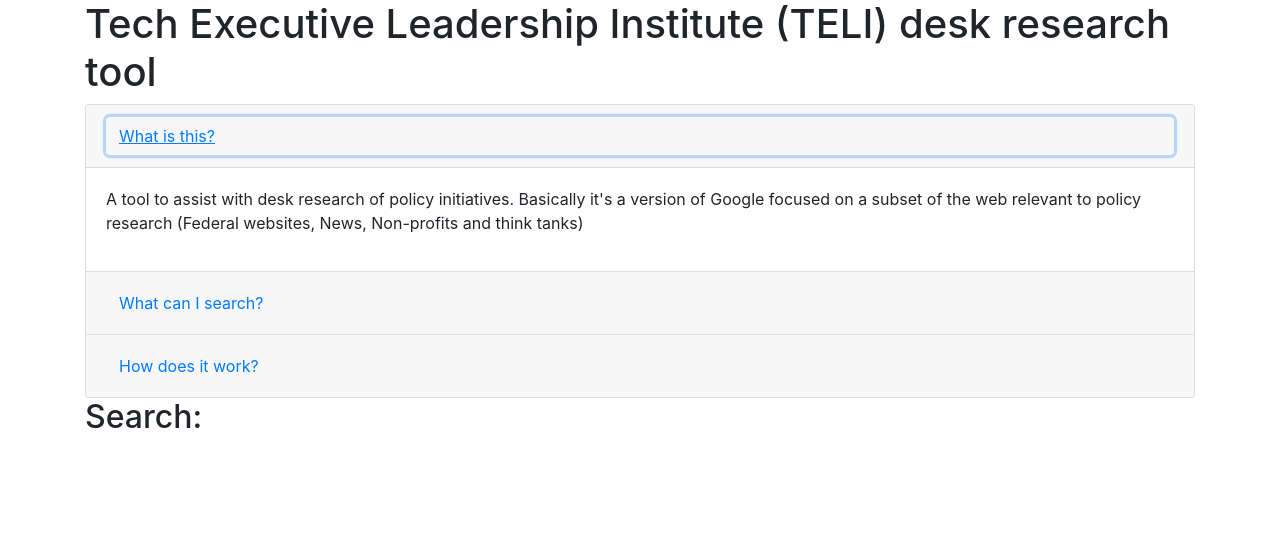
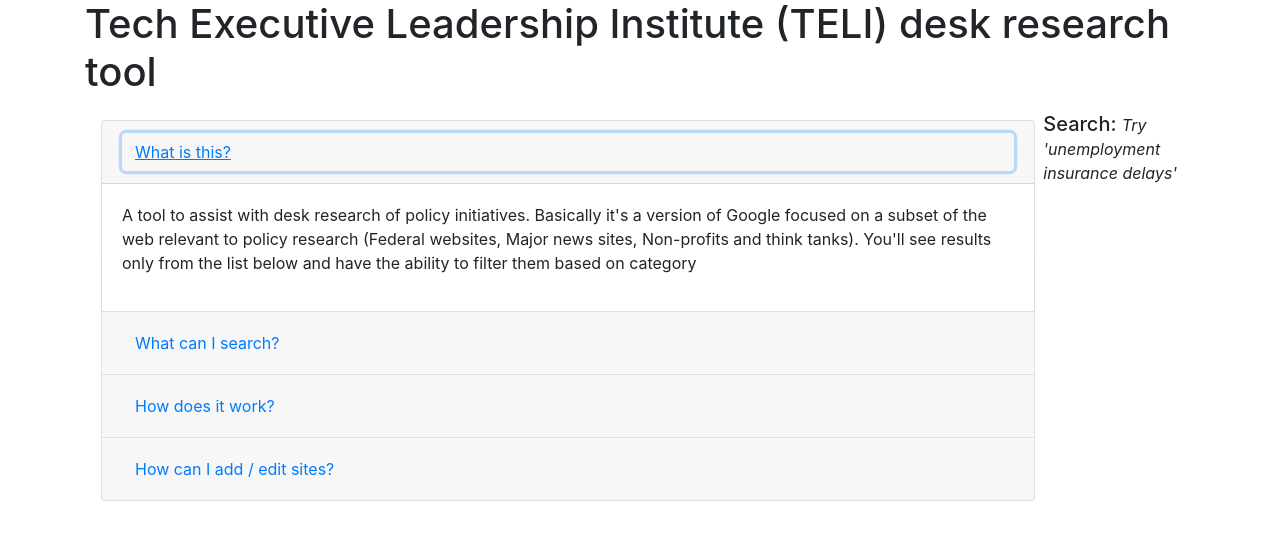
Before and after one commit to treilly/treilly.github.io, a plain HTML site: page teli/index.html in a window 1280 px wide. Both pictures are taken after a click on the button "What is this?". Drawn offline with nearby package versions, Linux system fonts and the light colour scheme.

Commit message:
Added Bootstrap.css

```diff
--- a/teli/index.html
+++ b/teli/index.html
@@ -15,7 +15,9 @@
 <body>
 	<div class="container">
  	<h1>Tech Executive Leadership Institute (TELI) desk research tool</h1>
-	<div class="accordion" id="accordionExample">
+ 	<!-- Container -->
+ 	<div class="d-flex p-2">
+	<div class="p-2 accordion" id="accordionExample">
 		  <div class="card">
 		    <div class="card-header" id="headingOne">
 		      <h2 class="mb-0">
@@ -26,7 +28,7 @@
 		  	</div>
 		    <div id="collapseOne" class="collapse" aria-labelledby="headingOne" data-parent="#accordionExample">
 		      <div class="card-body">
-			 	<p>A tool to assist with desk research of policy initiatives.  Basically it's a version of Google focused on a subset of the web relevant to policy research (Federal websites, News, Non-profits and think tanks)</p>
+			 	<p>A tool to assist with desk research of policy initiatives.  Basically it's a version of Google focused on a subset of the web relevant to policy research (Federal websites, Major news sites, Non-profits and think tanks).  You'll see results only from the list below and have the ability to filter them based on category</p>
 		      </div>
 		    </div>
   		</div>
@@ -53,10 +55,8 @@
 			 			<li>Federal agencies - DOL, CBO, FEMA, VA, and many others</li>
 			 			<li>Judiciary - uscourts.gov and JDSupra.com</li>
 			 		</ul>
-				<p>See the full list in Google Sheet <a href="https://docs.google.com/spreadsheets/d/1EsMtPNvVlAPRmfV2yT0hXdSuN4WNDF1xgODWBjx-94A/edit#gid=2101287041">here</a>
-					Note: Any edits to this list require a manual refresh.  Please email or contact me via Slack & I'll be happy to update
-				</p>
-
+				<p>See the full list in a Google Sheet <a href="https://docs.google.com/spreadsheets/d/1EsMtPNvVlAPRmfV2yT0hXdSuN4WNDF1xgODWBjx-94A/edit#gid=2101287041">here</a></p>
+				<p>Note: Any edits to this list require a manual refresh.  Please email or contact me via Slack & I'll be happy to update</p>
 		      </div>
 		    </div>
   		</div>
@@ -74,8 +74,26 @@
 		      </div>
 		    </div>
   		</div>
+		  <div class="card">
+		    <div class="card-header" id="headingFour">
+		      <h2 class="mb-0">
+		        <button class="btn btn-link btn-block text-left" type="button" data-toggle="collapse" data-target="#collapseFour" aria-expanded="true" aria-controls="collapseFour">
+		          How can I add / edit sites?
+		        </button>
+		      </h2>
 		  	</div>
- 	<h2>Search:</h2>
+		    <div id="collapseFour" class="collapse" aria-labelledby="headingFour" data-parent="#accordionExample">
+		      <div class="card-body">
+		      	<p>Email or Slack me (Tim Reilly) - input / suggestions are welcomed</p>
+		      </div>
+		    </div>
+  		</div>
+	</div>
+	<br/>
+	<div>
+	 	<h5>Search:
+	 	<small><i>Try 'unemployment insurance delays'</i></small>
+	 	</h5>
 	 	<div>
 			<div id="search">
 				<div class="gcse-searchbox"></div>
@@ -85,6 +103,8 @@
 			</div>
 		</div>
 	</div>
+	</div> <!-- End container -->
+	</div>
     <!-- Optional JavaScript -->
     <!-- jQuery first, then Popper.js, then Bootstrap JS -->
 	<script src="https://code.jquery.com/jquery-3.5.1.slim.min.js" integrity="sha384-DfXdz2htPH0lsSSs5nCTpuj/zy4C+OGpamoFVy38MVBnE+IbbVYUew+OrCXaRkfj" crossorigin="anonymous"></script>
```
Lines whose indentation alone changed are shown as unchanged.
